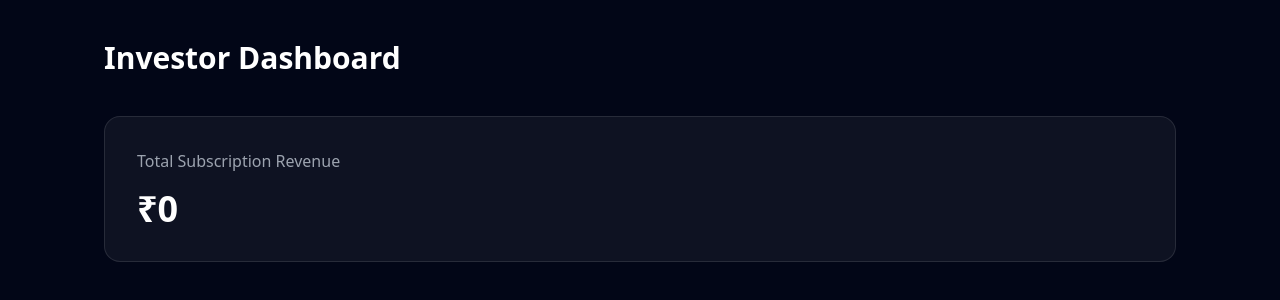
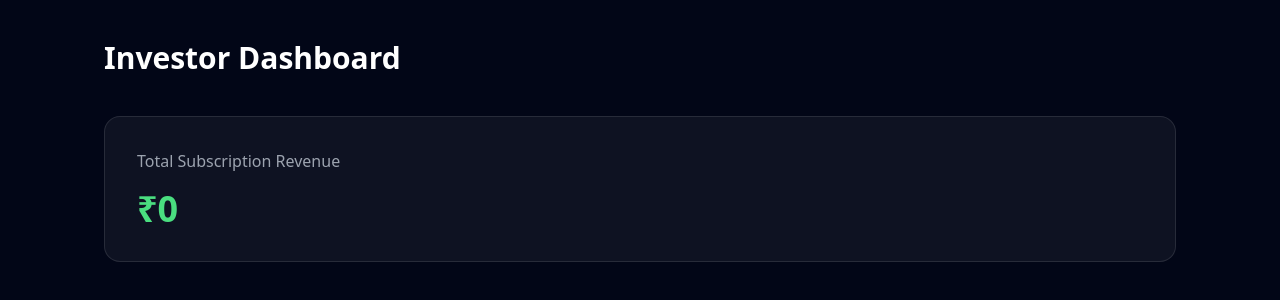
Before and after one commit to chetanshrm83/resultifytechnologies, a Next.js app: page /investor in a window 1280 px wide. Shown: the top 300 px of the page. Built offline with nearby package versions, Linux system fonts and the light colour scheme; no server answers; the database is empty.

Commit message:
Update page.tsx

```diff
--- a/app/investor/page.tsx
+++ b/app/investor/page.tsx
@@ -5,25 +5,30 @@ import { supabase } from "@/lib/supabaseClient";
 
 export default function InvestorPage() {
   const [totalRevenue, setTotalRevenue] = useState(0);
+  const [loading, setLoading] = useState(true);
 
   useEffect(() => {
-    const load = async () => {
+    const loadRevenue = async () => {
       const { data, error } = await supabase
         .from("revenue_events")
         .select("amount");
 
       if (error) {
-        console.error(error);
+        console.error("Revenue fetch error:", error);
+        setLoading(false);
         return;
       }
 
       const total =
-        data?.reduce((a: number, b: any) => a + Number(b.amount), 0) || 0;
+        data?.reduce((sum: number, row: any) => {
+          return sum + Number(row.amount);
+        }, 0) || 0;
 
       setTotalRevenue(total);
+      setLoading(false);
     };
 
-    load();
+    loadRevenue();
   }, []);
 
   return (
@@ -33,10 +38,17 @@ export default function InvestorPage() {
       </h1>
 
       <div className="rounded-2xl p-8 bg-white/5 border border-white/10">
-        <p className="text-gray-400">Total Subscription Revenue</p>
-        <p className="text-4xl font-bold mt-4">
-          ₹{totalRevenue.toLocaleString()}
+        <p className="text-gray-400">
+          Total Subscription Revenue
         </p>
+
+        {loading ? (
+          <p className="text-gray-500 mt-4">Loading...</p>
+        ) : (
+          <p className="text-4xl font-bold mt-4 text-green-400">
+            ₹{totalRevenue.toLocaleString()}
+          </p>
+        )}
       </div>
     </main>
   );
```
